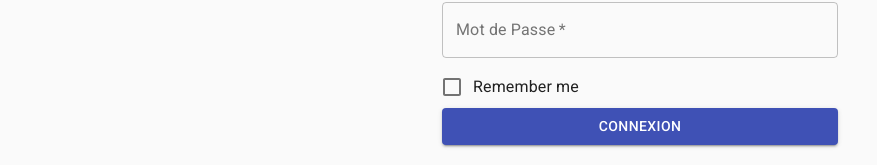
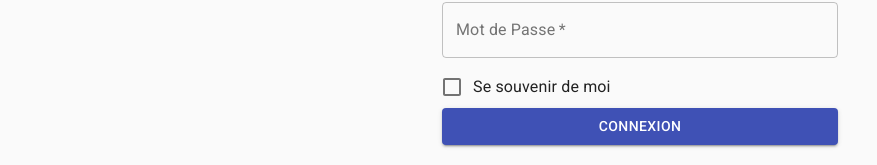
Before and after one commit to blvck237/BA-CLIENT, a React (Create React App) app: page /login in a window 1280 px wide. Shown: the part 254-419 px from the top of the page, without its empty margins (0-877 px from the left). Built offline with nearby package versions, Linux system fonts and the light colour scheme.

Commit message:
:fire: Removed unused imports

```diff
--- a/src/pages/Login.js
+++ b/src/pages/Login.js
@@ -6,7 +6,6 @@ import TextField from '@material-ui/core/TextField';
 import FormControlLabel from '@material-ui/core/FormControlLabel';
 import Checkbox from '@material-ui/core/Checkbox';
 import Link from '@material-ui/core/Link';
-import Grid from '@material-ui/core/Grid';
 import Box from '@material-ui/core/Box';
 import LockOutlinedIcon from '@material-ui/icons/LockOutlined';
 import Typography from '@material-ui/core/Typography';
@@ -78,7 +77,7 @@ class Login extends React.Component {
             />
             <FormControlLabel
               control={<Checkbox value="remember" color="primary" />}
-              label="Remember me"
+              label="Se souvenir de moi"
             />
             <Button
               type="submit"
```
